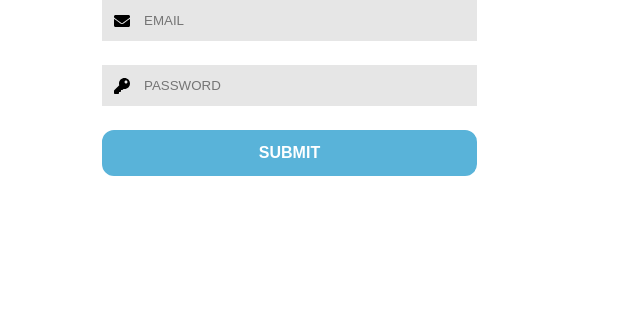
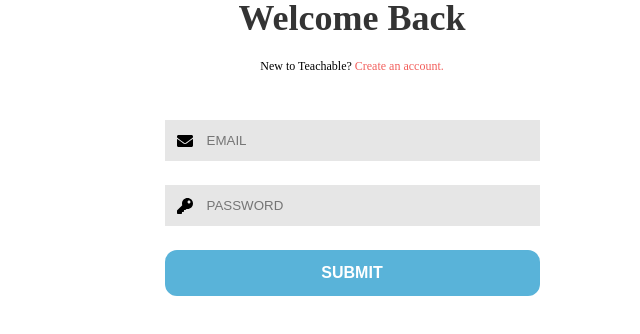
Before and after one commit to leosoaivan/teachable-ui, a React (Create React App) app: page / in a window 1280 px wide. Shown: the top 334 px of the page, without its empty margins (288-928 px from the left). Built offline with nearby package versions, Linux system fonts and the light colour scheme.

Commit message:
Add header section

```diff
--- /dev/null
+++ b/src/components/AuthForm/Greeting.js
@@ -0,0 +1,78 @@
+import React from 'react';
+import PropTypes from 'prop-types';
+import styled from 'styled-components/macro';
+import thm from '../../styling/theme';
+
+const Root = styled.div`
+  display: flex;
+  flex-direction: column;
+  width: 100%;
+  align-items: center;
+  margin-bottom: 48px;
+`;
+
+const Header = styled.h1`
+  font-size: 36px;
+  font-weight: 600;
+  text-transform: capitalize;
+  color: ${thm.text};
+  margin-bottom: 24px;
+`;
+
+const SubHeader = styled.span`
+  font-size: 12px;
+`;
+
+const AuthActionLink = styled.span`
+  color: ${thm.actionSecondary};
+
+  &:hover {
+    cursor: pointer;
+    text-decoration: underline;
+  }
+
+`;
+
+const textContent = {
+  signIn: {
+    header: 'welcome back',
+    subHeader: 'New to Teachable?',
+    actionLink: 'Create an account.',
+  },
+  signUp: {
+    header: 'create an account',
+    subHeader: 'Already have an account?',
+    actionLink: 'Log in.',
+  },
+};
+
+const Greeting = ({ action }) => {
+  const {
+    header,
+    subHeader,
+    actionLink,
+  } = textContent[action];
+
+  return (
+    <Root>
+      <Header>
+        {header}
+      </Header>
+      <SubHeader>
+        {subHeader}
+        &nbsp;
+        <AuthActionLink>
+          {actionLink}
+        </AuthActionLink>
+      </SubHeader>
+    </Root>
+  );
+};
+
+Greeting.propTypes = {
+  action: PropTypes.oneOf(['signIn', 'signUp']).isRequired,
+};
+
+Greeting.defaultProps = {};
+
+export default Greeting;
--- a/src/components/AuthForm/SignIn.js
+++ b/src/components/AuthForm/SignIn.js
@@ -1,4 +1,5 @@
 import React, { useContext } from 'react';
+import PropTypes from 'prop-types';
 import styled from 'styled-components/macro';
 import {
   Formik,
@@ -8,10 +9,14 @@
 } from 'formik';
 import media from '../../styling/media';
 import { AuthContext } from '../../contexts/AuthContext';
+import Greeting from './Greeting';
 import Field from './Field';
 import Button from '../Button';
 
 const Root = styled.div`
+  display: flex;
+  flex-direction: column;
+  align-items: center;
   width: 100%;
 `;
 
@@ -30,6 +35,9 @@
 
   return (
     <Root>
+      <Greeting
+        action="signIn"
+      />
       <Formik
         initialValues={{ email: '', password: '' }}
         validate={(values) => {
--- a/src/components/AuthForm/index.js
+++ b/src/components/AuthForm/index.js
@@ -4,9 +4,7 @@
 import SignIn from './SignIn';
 
 const Root = styled.div`
-  display: flex;
   width: 500px;
-  justify-content: center;
 
   ${media.phone`
     padding: 24px
--- a/src/styling/theme.js
+++ b/src/styling/theme.js
@@ -10,15 +10,18 @@
   celadonBlue: '#247BA0',
   mountainMeadow: '#4CBD9B',
   white: '#FFFFFF',
+  jet: '#343434',
 };
 
 const thm = {
   colors,
   actionPrimary: colors.cobalt,
   actionPrimaryActive: colors.celadonBlue,
+  actionSecondary: colors.fireOpal,
   formField: colors.platinum,
   textLight: colors.white,
   textGrey: colors.battleshipGrey,
+  text: colors.jet,
 };
 
 export default thm;
```
